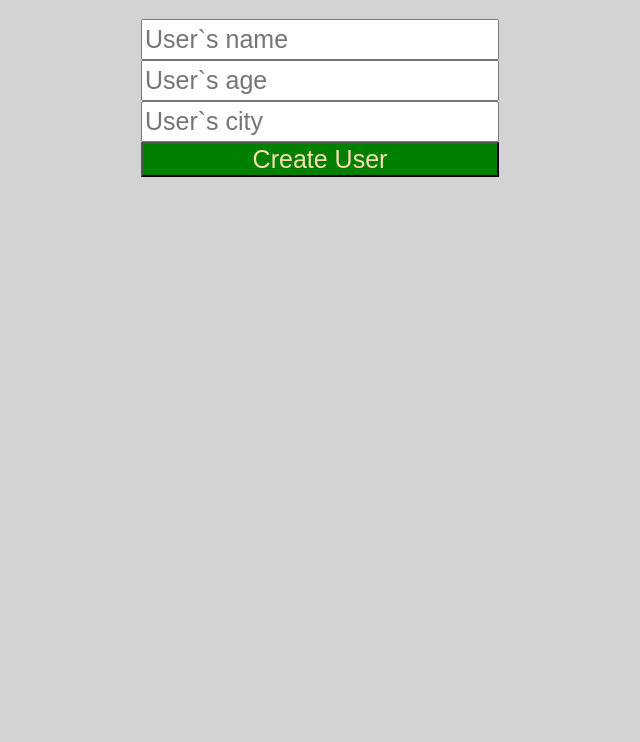
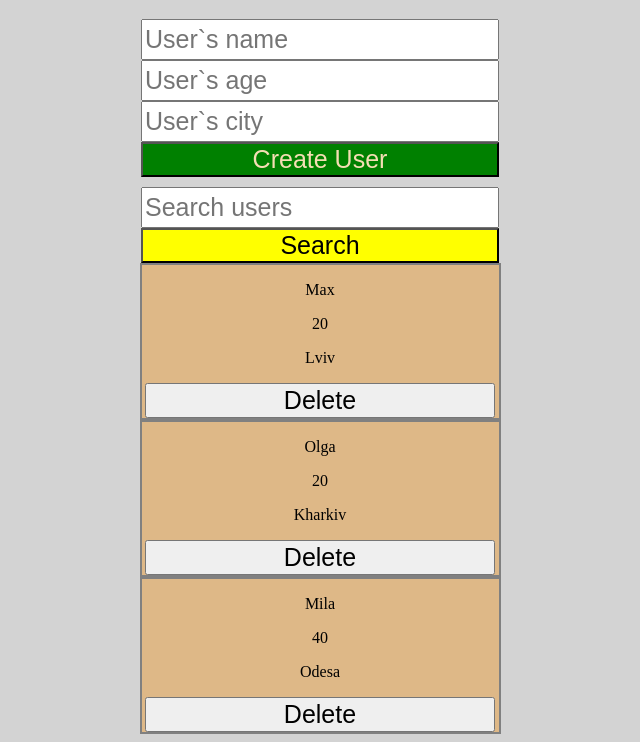
Before and after one commit to Chaa1982/usersApp, a plain HTML site: page index.html in a window 1280 px wide. Shown: the part 61-803 px from the top of the page, without its empty margins (320-960 px from the left). Drawn offline with Linux system fonts and the light colour scheme.

Commit message:
Добавив пошук з кнопкою
час 27.23

```diff
--- a/css/style.css
+++ b/css/style.css
@@ -11,7 +11,15 @@ main{
 input, button {
     font-size: 25px;
     width: 350px;height: 35px;
-
+}
+#search-button{
+    width: 358px;
+    background: yellow;
+    transition: .3s linear;
+}
+#search-button:hover{
+    background: rgb(64, 91, 4);
+    color: white;
 }
 
 #create{
@@ -19,6 +27,7 @@ input, button {
     color: wheat;
     width: 358px;
     margin-bottom: 10px;
+    transition: .3s linear;
 }
 
 
--- a/index.html
+++ b/index.html
@@ -16,6 +16,8 @@
         <input type="text" id = "city" placeholder="User`s city"/>
         <button id = "create">Create User</button>
 
+        <input type="text" id="search" placeholder="Search users">
+        <button id="search-button">Search</button>
         <section id="users-section">
 
         </section>
--- a/js/script.js
+++ b/js/script.js
@@ -3,22 +3,33 @@ const ageInput = document.querySelector("#age");
 const cityInput = document.querySelector("#city");
 const createButton = document.querySelector("#create");
 const usersSection = document.querySelector("#users-section");
+const searchInput = document.querySelector("#search");
+const searchButton = document.querySelector("#search-button");
 
-let users = [];
+let users = [
+  //об'єкти добавлено у тесстовору режиміі, потім слід прибрати!!!!!!!!!!!!
+  { name: "Max", age: 20, city: "Lviv" },
+  { name: "Olga", age: 20, city: "Kharkiv" },
+  { name: "Mila", age: 40, city: "Odesa" },
+];
+
+renderUsers(users); //визвав у тестовому режимі, потім слід прибрати!!!!!!!!!!!!
 
 const deleteUser = (indexOfUser) => {
   users = users.filter((el, i) => i !== indexOfUser);
-    renderUsers();
-}
+  renderUsers(users);
+};
 
-function renderUsers ()  {
+function renderUsers(usersToRender) {
   usersSection.innerHTML = "";
-    usersContent = users.map((user) => `<div class="user-card">
+  usersContent = usersToRender.map(
+    (user) => `<div class="user-card">
         <p>${user.name}</p>
         <p>${user.age}</p>
         <p>${user.city}</p>
         <button class="delete-user-button">Delete</button>
-    </div>`);
+    </div>`
+  );
 
   usersContent.forEach((userLayout) => {
     usersSection.innerHTML += userLayout;
@@ -27,7 +38,7 @@ function renderUsers ()  {
   const deleteButtons = [...document.querySelectorAll(".delete-user-button")];
   deleteButtons.forEach((button, i) => {
     button.onclick = () => deleteUser(i);
-    })
+  });
 }
 
 createButton.onclick = () => {
@@ -36,13 +47,20 @@ createButton.onclick = () => {
   const city = cityInput.value;
   console.log(name, age, city);
 
-    const user = {name, age, city};
+  const user = { name, age, city };
   users.push(user);
 
   nameInput.value = "";
   ageInput.value = "";
   cityInput.value = "";
 
-    renderUsers();
-}
-//first version
+  renderUsers(users);
+};
+
+searchButton.onclick = () => {
+  const usersToRender = users.filter((user) =>
+    user.name.includes(searchInput.value)
+  );
+  renderUsers(usersToRender);
+};
+//27.23
```
Lines whose indentation alone changed are shown as unchanged.
